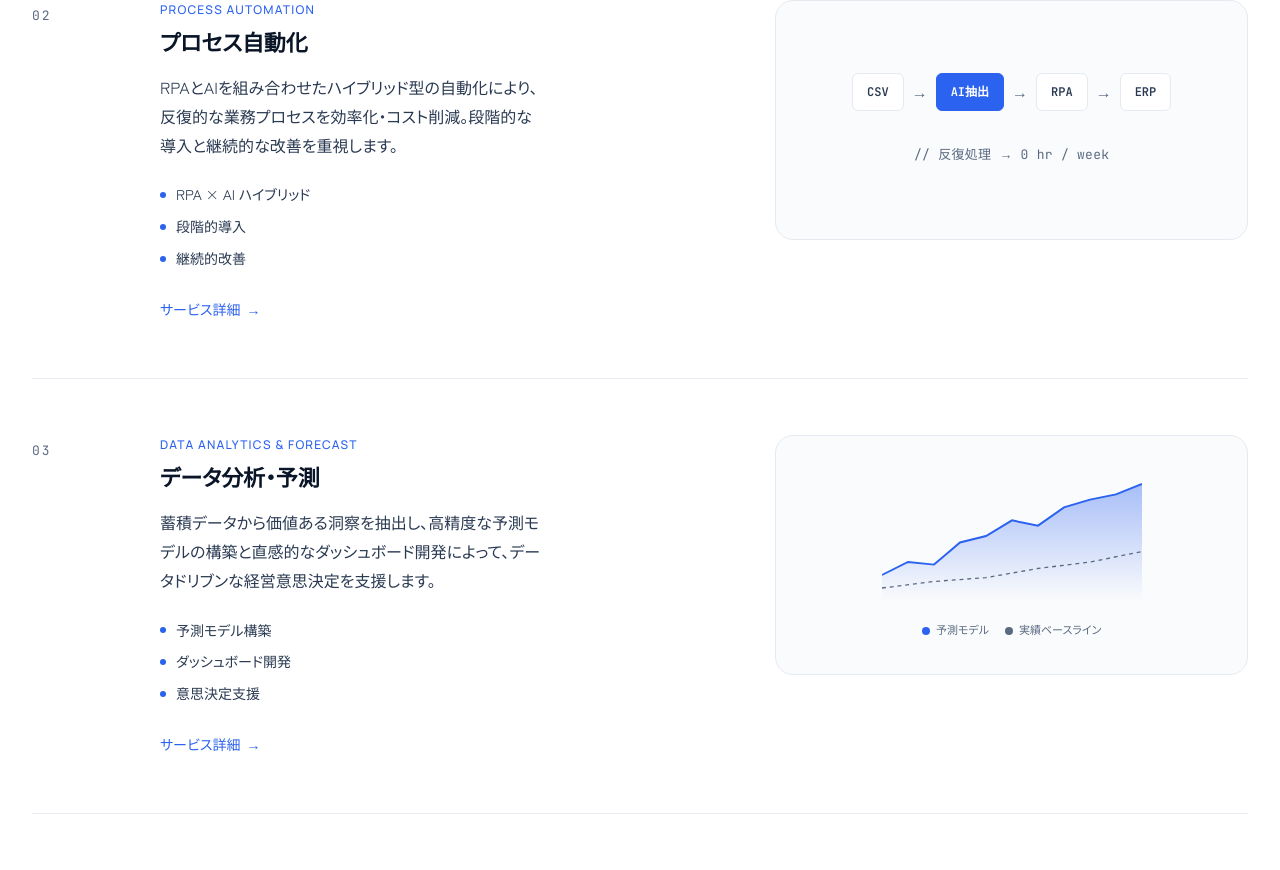
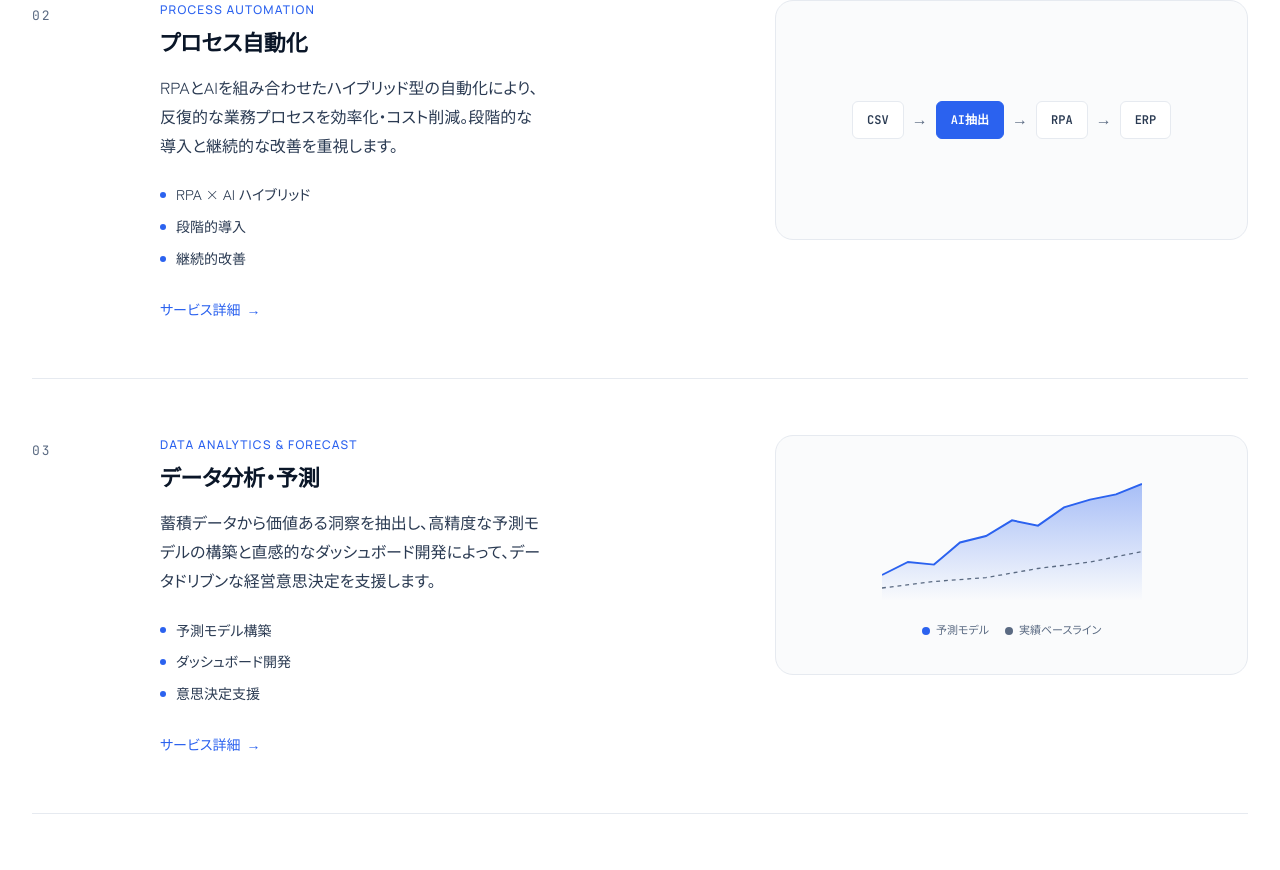
Before and after one commit to Ascend-Logic/ascend_logic_website, a Next.js app in the folder ascend-logic/: page / in a window 1280 px wide. Shown: the part 2496-3366 px from the top of the page. Built offline with nearby package versions, Linux system fonts and the light colour scheme.

Commit message:
バグ修正

```diff
--- a/ascend-logic/app/globals.css
+++ b/ascend-logic/app/globals.css
@@ -381,9 +381,10 @@ section { position: relative; }
 .hero-type__title .block { display: block; }
 .hero-type__hl em {
   font-style: normal;
-  background: linear-gradient(120deg, var(--accent) 0%, color-mix(in oklab, var(--accent) 60%, #fff) 100%);
+  background-image: linear-gradient(120deg, var(--accent) 0%, color-mix(in oklab, var(--accent) 60%, #fff) 100%);
   -webkit-background-clip: text;
   background-clip: text;
+  -webkit-text-fill-color: transparent;
   color: transparent;
   position: relative;
 }
--- a/ascend-logic/components/home/Services.tsx
+++ b/ascend-logic/components/home/Services.tsx
@@ -70,9 +70,9 @@ function ServiceViz({ kind }: { kind: VizKind }) {
           <div className="flow-arrow">→</div>
           <div className="flow-node">ERP</div>
         </div>
-        <div className="viz-flow-sub">
+        {/* <div className="viz-flow-sub">
           <span className="mono tiny muted">{'// 反復処理 → 0 hr / week'}</span>
-        </div>
+        </div> */}
       </div>
     );
   }
```
